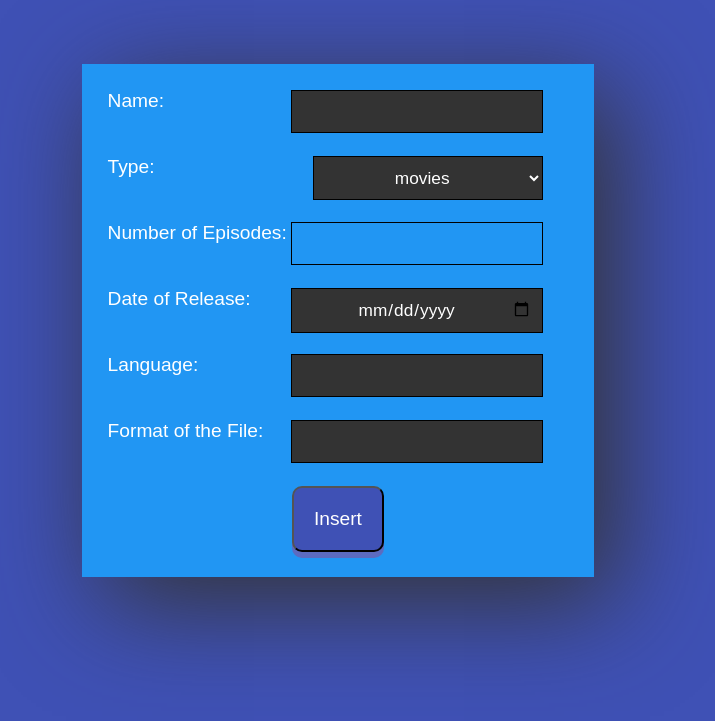
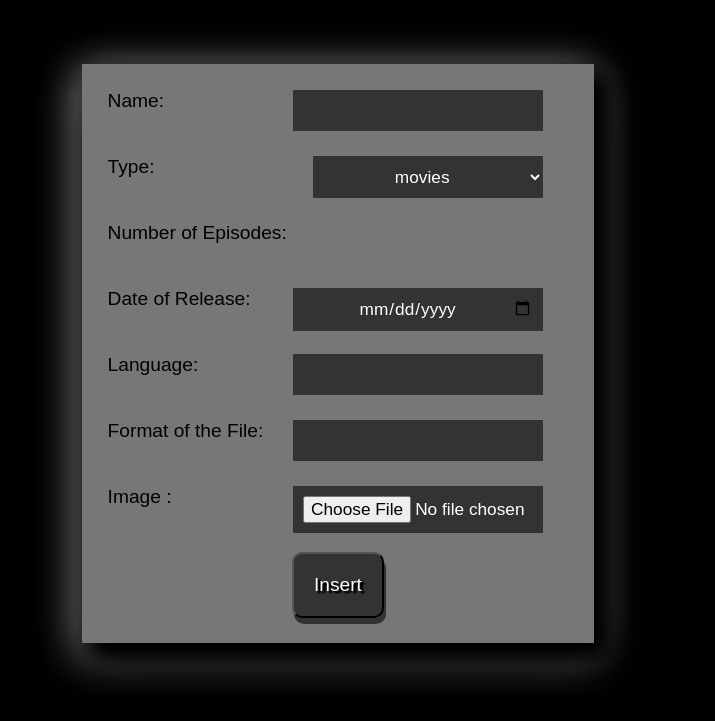
Before and after one commit to Thejus-Paul/Database, a PHP site: page /insert/insert.php in a window 1280 px wide. Shown: the top 721 px of the page, without its empty margins (302-1017 px from the left). Run offline with PHP 8.4, Linux system fonts and the light colour scheme.

Commit message:
Simplifed Background

```diff
--- a/insert/insert.css
+++ b/insert/insert.css
@@ -16,7 +16,7 @@ First of all I removed all the margin and padding.
 
 /* Inside the body tag */
 body{
-  background: #3F51B5;
+  background: #000;
   font-family: 'Ubuntu', sans-serif;
 }/* Background Color */
 
@@ -24,12 +24,15 @@ body{
 
 .insertion_form{
   margin-left: 30%;
-  background: #2196F3;/* Form Background Color */
+  background: #777;/* Form Background Color */
   margin-top:5%;
-  color:white;/* Color of the text */
+  color:black;/* Color of the text */
   width:40%;
   font-size:1.2em;
-  box-shadow: 20px 25px 100px #333;/* Shadow effect for the form box */
+  box-shadow: 2px 25px 50px black,
+              10px 11px 20px black,
+              11px 11px 20px black,
+              0px 10px 40px white;/* Shadow effect for the form box */
 }
 
 form{padding:5%;}/* Padding all the sides of form, else the input box will be so close to the borders. */
@@ -43,7 +46,7 @@ form input, select{
   float: right;/* Floating towards right for uniform alignment */
   margin-right: 25px;/* A little gap between borders of form and input box */
   padding:10px;
-  border:1px solid black;/* Removing the borders from input tag */
+  border:0;/* Removing the borders from input tag */
   width:50%;/* Elongation of the input box */
   font-size: .9em;
   text-align:center;
@@ -51,7 +54,6 @@ form input, select{
 }
 form input:focus,select:focus{
   background: black;/* While in focus the corresponding tag will change its color from grey to black */
-  transform: scale(1.1);/* Growing big */
   box-shadow: 0px 0px 20px white;/* A shadow effect */
 }
 form input:disabled{background-color: transparent;color:transparent;}/* Hiding the input box which are disabled. */
@@ -60,19 +62,21 @@ form input:disabled{background-color: transparent;color:transparent;}/* Hiding t
 
 button{
   font-family: 'Ubuntu', sans-serif;
-  background:#3F51B5;
+  background:#333;
+  text-shadow: 2px 2px 2px black,3px 2px 1px black;
   color:white;
   border-radius:10px;
   padding:20px;
   font-size:1em;
   margin-left:40%;
-  box-shadow: 0px 6px #5C6BC0;
+  box-shadow: 2px 6px #333;
   transition: all .1s;
 }
 
 /* While Insert Button is Clicked */
 
 button:active{
-  box-shadow: 0px 2px #3F51B5;
+  background: #333;
+  box-shadow: 0px 2px #000;
   transform: translateY(5px);
 }
--- a/insert/insert.php
+++ b/insert/insert.php
@@ -21,6 +21,7 @@
 		Date of Release:<input type="Date" name="date_of_release"><br><br><br><!-- Date of Release in order to search for the latest Added -->
 		Language:<input type="text" name="language" id="language"><br><br><br><!-- Language of the video (Now only applicable to Movies.If you want this for Television or Anime then add a new column in mysql and edit '$sql' in PHP) -->
 		Format of the File:<input type="text" name="format"><br><br><br><!-- Format of the file,Example: mp4,mkv. -->
+		Image :<input type="file" name="image_input"></input><br><br><br>
 		<button onClick="check_series()">Insert</button><!-- Submit Button -->
 	</form>
 </div>
```
